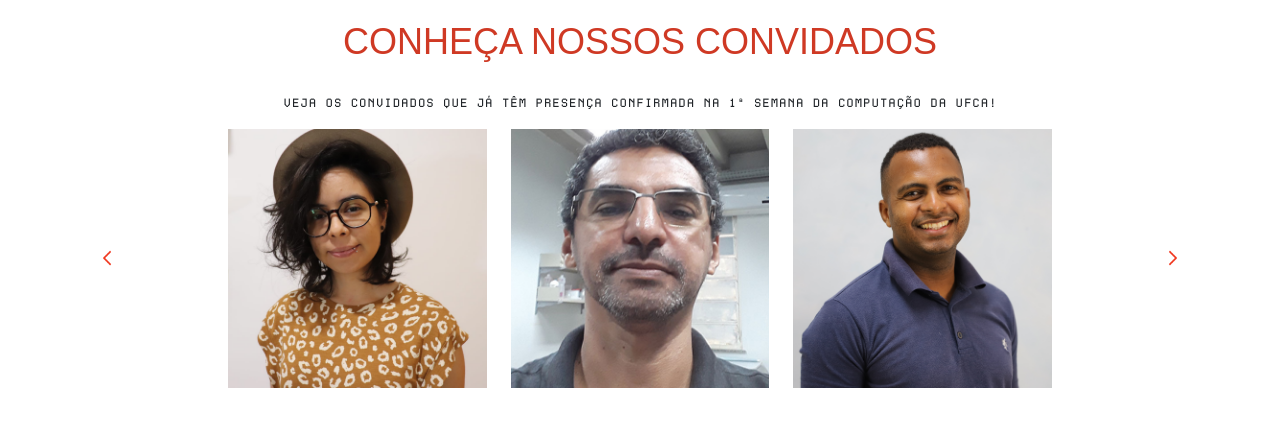
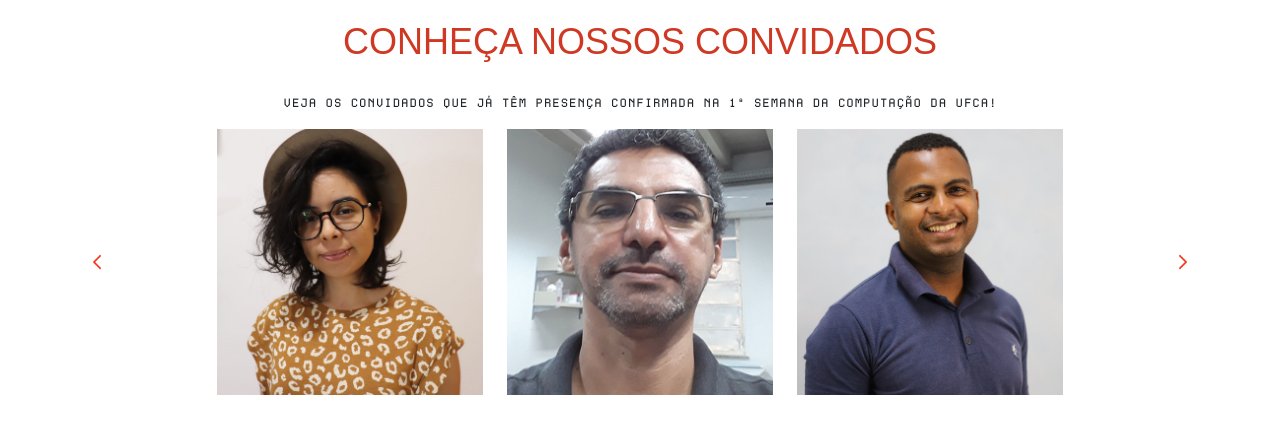
Before and after one commit to csamuelsm/secomp, a plain HTML site: page index.html in a window 1280 px wide. Shown: the part 860-1305 px from the top of the page. Drawn offline with nearby package versions, Linux system fonts and the light colour scheme; some packages are replaced by stand-ins of ours; a script that the page names is missing; a web font is replaced by a local one.

Commit message:
tentativa de consertar carrossel de novo

```diff
--- a/index.html
+++ b/index.html
@@ -84,7 +84,7 @@
         </div>
         <!-- CARROSSEL DE CONVIDADOS -->
         <!-- DESCOMENTAR QUANDO FOR LIBERAR OS CONVIDADOS E PREENCHER COM OS DADOS E FOTOS -->
-        <div class="d-flex flex-wrap">
+        <div class="row d-flex flex-wrap">
             <div class="col col-lg-2 carrossel-icon">
                 <img src="assets/prev.png" class="arrows-carousel" alt="próximo slider" href="#carouselExampleControls"
                     data-slide="prev">
```
